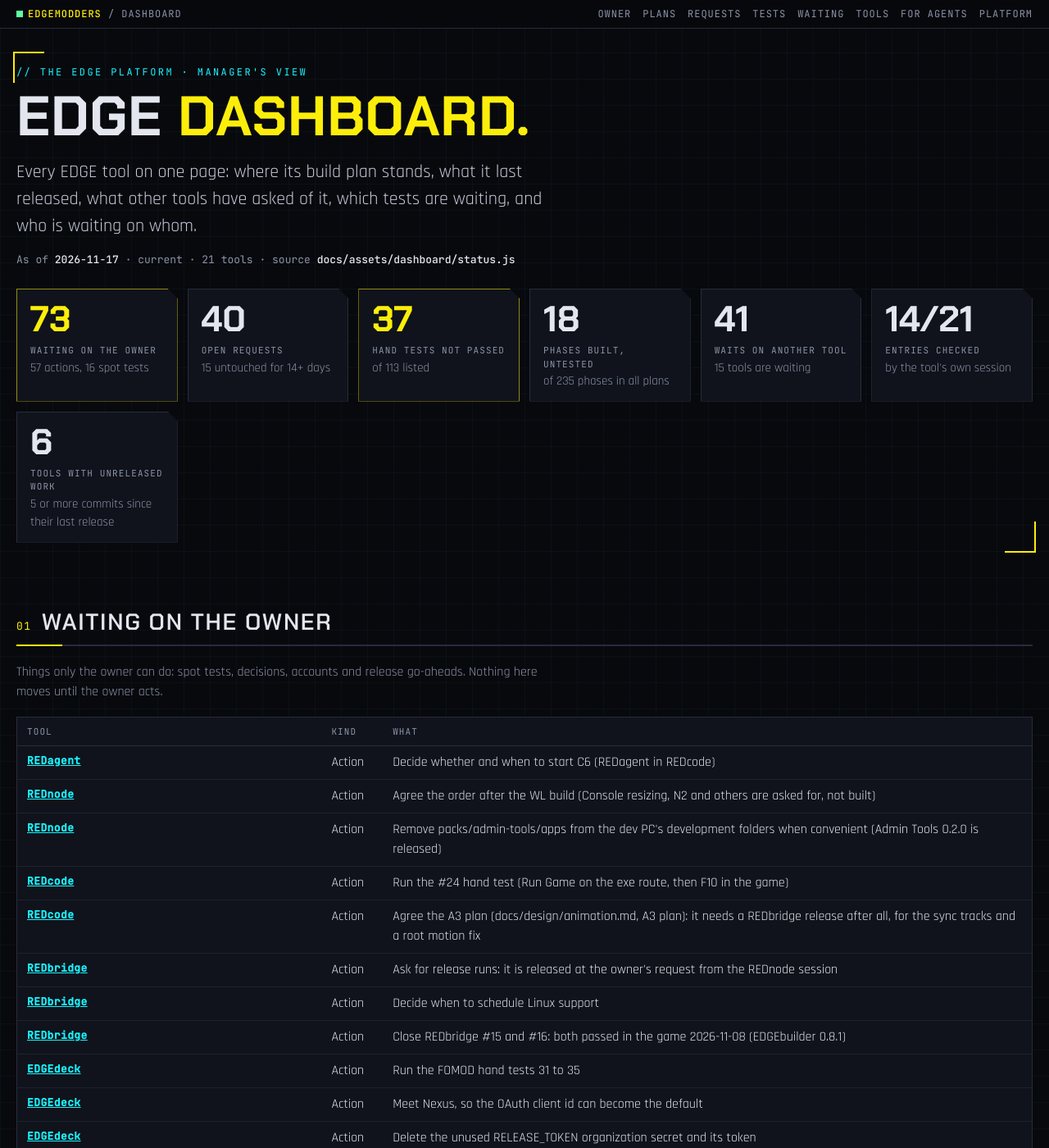
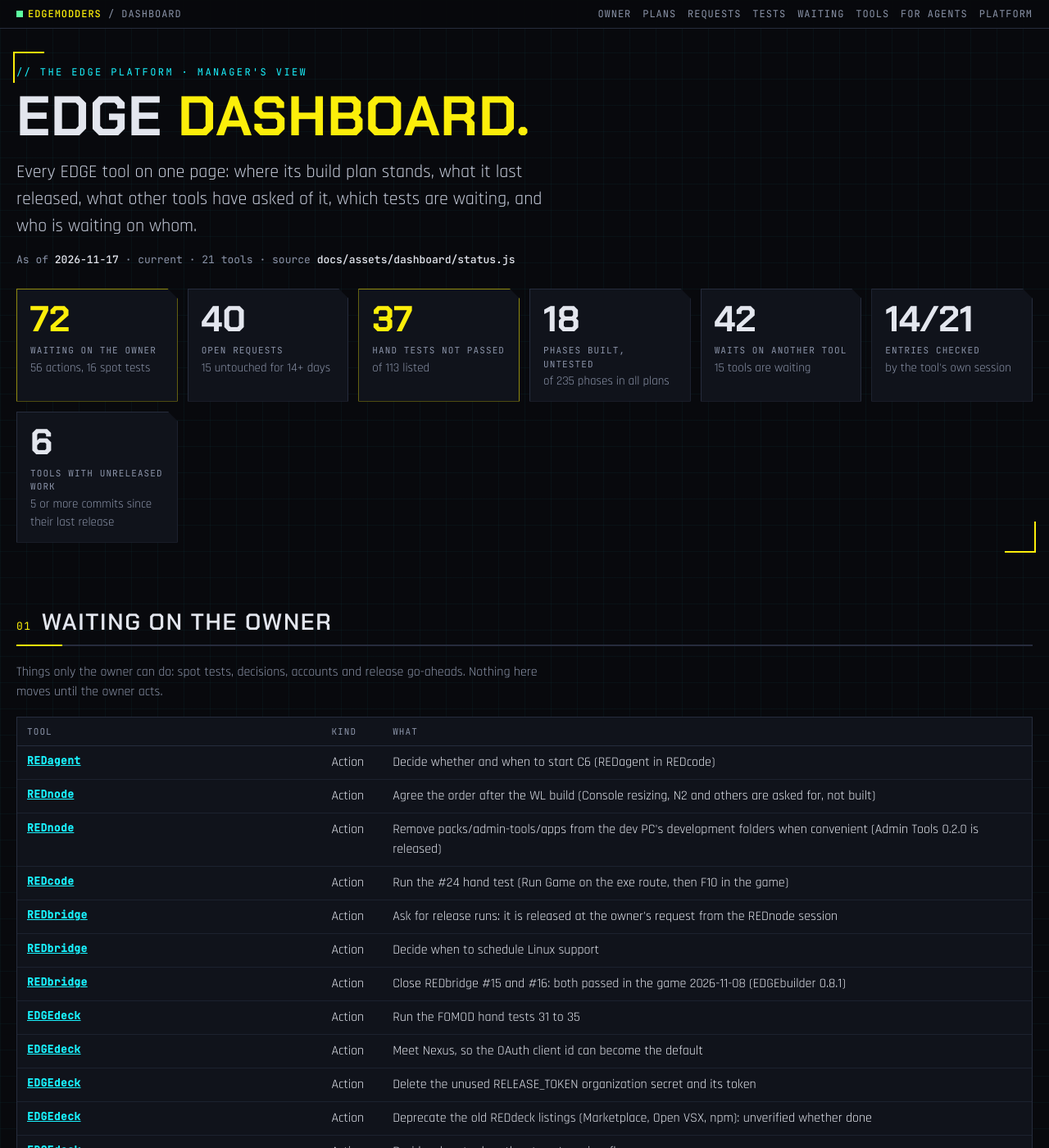
Before and after one commit to Edgemodders/EDGEweb, a Jekyll site: the page docs/dashboard.html, which Jekyll copies as it is, in a window 1280 px wide and 1400 px high. Shown: the whole window at 82% size. Built offline with Jekyll 4.4.1, drawn with Linux system fonts in a browser that asks for light colours.

Commit message:
Dashboard: REDcode A3 plan agreed, waits on REDbridge #19
Co-Authored-By: Claude Opus 5.5 <noreply@anthropic.com>

```diff
--- a/docs/assets/dashboard/status.js
+++ b/docs/assets/dashboard/status.js
@@ -951,11 +951,15 @@ window.EDGE_STATUS = {
      "who": "EDGEmat",
      "what": "Ship renderMaterials, so the mesh viewer's material hook can be tested (unverified whether it has since)",
      "ref": "docs/testing.md"
+    },
+    {
+     "who": "REDbridge",
+     "what": "anims.sync (syncTrajectory tracks) and spline root motion keys in seconds, for A3 synced sets",
+     "ref": "https://github.com/Edgemodders/REDbridge/issues/19"
     }
    ],
    "ownerActions": [
-    "Run the #24 hand test (Run Game on the exe route, then F10 in the game)",
-    "Agree the A3 plan (docs/design/animation.md, A3 plan): it needs a REDbridge release after all, for the sync tracks and a root motion fix"
+    "Run the #24 hand test (Run Game on the exe route, then F10 in the game)"
    ],
    "risks": [
     "Run Game's exe route stops REDnode's overlay for players on REDnode 0.58.0 or older: fixed on main, not released (#24)",
--- a/docs/dashboard.html
+++ b/docs/dashboard.html
@@ -203,7 +203,7 @@ pre.how { background: #05060a; border: 1px solid var(--line); padding: 12px 14px
 </div>
 <div id="tip" role="tooltip"></div>
 
-<script src="assets/dashboard/status.js?v=68"></script>
+<script src="assets/dashboard/status.js?v=69"></script>
 <script>
 (function () {
   var S = window.EDGE_STATUS;
```
